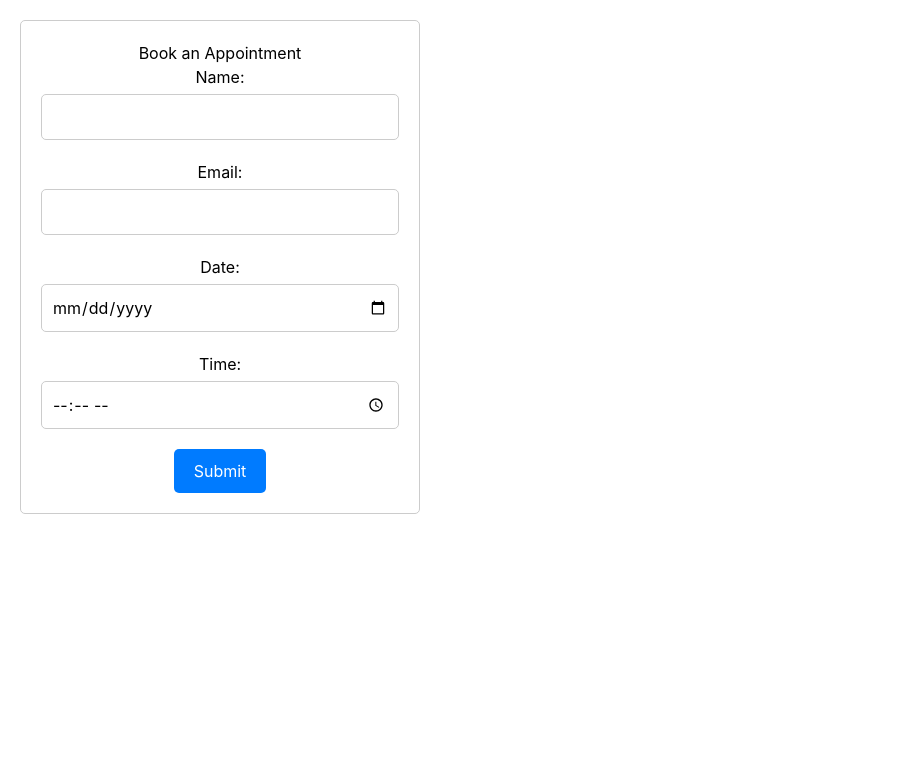
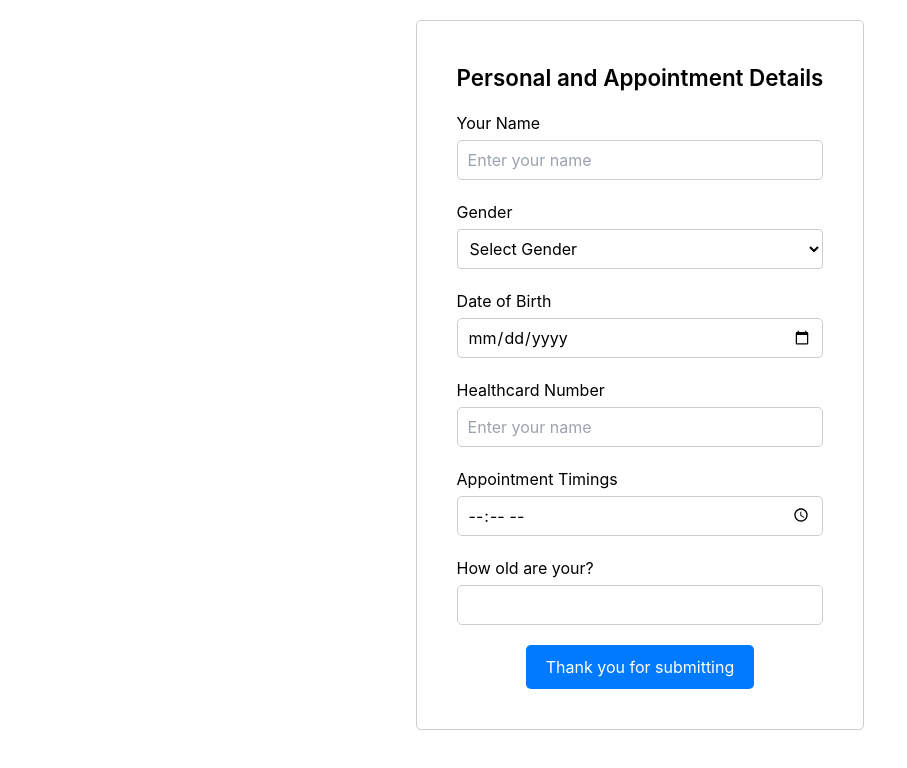
Before and after one commit to saadfareed/Healthomatic-Frontend, a React (Create React App) app: page / in a window 1280 px wide. Shown: the top 768 px of the page, without its empty margins (0-907 px from the left). Built offline with nearby package versions, Linux system fonts and the light colour scheme.

Commit message:
add appointment page

```diff
--- a/src/App.css
+++ b/src/App.css
@@ -1,5 +1,7 @@
 .App {
   text-align: center;
+  display: flex;
+  justify-content: center;
 }
 
 .App-logo {
--- a/src/components/Home.css
+++ b/src/components/Home.css
@@ -1,9 +1,21 @@
-.container {
-    max-width: 400px;
+.mainContainer {
     margin: 20px;
     padding: 20px;
     border: 1px solid #ccc;
     border-radius: 5px;
+    max-height: 750px;
+    overflow: auto;
+  }
+
+.formContainer {
+  padding: inherit;
+}
+
+  .title {
+    display: flex;
+    margin-bottom: 1rem;
+    font-size: 1.4rem;
+    font-weight: 600;
   }
 
   .form-group {
@@ -11,7 +23,7 @@
   }
 
   label {
-    display: block;
+    display: flex;
     margin-bottom: 5px;
   }
 
@@ -24,10 +36,11 @@
     font-size: 16px;
     border: 1px solid #ccc;
     border-radius: 5px;
+    height: 2.5rem;
   }
 
   button {
-    background-color: #007bff;
+    background-color: #007bff !important;
     color: #fff;
     padding: 10px 20px;
     font-size: 16px;
@@ -35,7 +48,3 @@
     border-radius: 5px;
     cursor: pointer;
   }
-
-  button:hover {
-    background-color: #0056b3;
-  }
--- a/src/components/Home.js
+++ b/src/components/Home.js
@@ -1,60 +1,77 @@
 import React, { useState } from "react";
 import './Home.css';
+import GenderField from './genderField';
+
 
 export default function Home() {
   const [name, setName] = useState("");
-  const [email, setEmail] = useState("");
-  const [date, setDate] = useState("");
-  const [time, setTime] = useState("");
+  const [dateOfBirth, setDateOfBirth] = useState("");
+  const [appointmentTime, setAppointmentTime] = useState("");
+  const [healthCardNumber, setHealthCardNumber] = useState("");
+  const [age, setAge] = useState('');
 
   const handleSubmit = (e) => {
     e.preventDefault();
-    // You can perform further actions here, such as sending the form data to a server
-    console.log("Form submitted:", { name, email, date, time });
+    console.log("Form submitted:", { name, dateOfBirth, healthCardNumber, appointmentTime, age });
   };
 
   return (
-    <div className="container">
-      <h2>Book an Appointment</h2>
+    <div className="mainContainer">
+      <div className="formContainer">
+        <h2 className="title">Personal and Appointment Details</h2>
         <form onSubmit={handleSubmit}>
           <div className="form-group">
-          <label>Name:</label>
+            <label>Your Name</label>
             <input
               type="text"
               value={name}
+              placeholder="Enter your name"
               onChange={(e) => setName(e.target.value)}
               required
             />
           </div>
+          <GenderField />
           <div className="form-group">
-          <label>Email:</label>
+            <label>Date of Birth</label>
             <input
-            type="email"
-            value={email}
-            onChange={(e) => setEmail(e.target.value)}
+              type="date"
+              value={dateOfBirth}
+              onChange={(e) => setDateOfBirth(e.target.value)}
               required
             />
           </div>
           <div className="form-group">
-          <label>Date:</label>
+            <label>Healthcard Number</label>
             <input
-            type="date"
-            value={date}
-            onChange={(e) => setDate(e.target.value)}
+              type="text"
+              value={healthCardNumber}
+              placeholder="Enter your name"
+              onChange={(e) => setHealthCardNumber(e.target.value)}
               required
             />
           </div>
           <div className="form-group">
-          <label>Time:</label>
+            <label>Appointment Timings</label>
             <input
               type="time"
-            value={time}
-            onChange={(e) => setTime(e.target.value)}
+              value={appointmentTime}
+              onChange={(e) => setAppointmentTime(e.target.value)}
               required
             />
           </div>
-        <button type="submit">Submit</button>
+          <div className="form-group">
+            <label>How old are your?</label>
+            <input
+              type="text"
+              value={age}
+              onChange={(e) => setAge(e.target.value)}
+              required
+            />
+          </div>
+
+          <button type="submit">Thank you for submitting</button>
         </form>
+      </div>
     </div>
   );
 }
--- /dev/null
+++ b/src/components/genderField.css
@@ -0,0 +1,25 @@
+.gender-field {
+  margin-bottom: 20px;
+}
+
+.gender-label {
+  display: flex;
+  margin-bottom: 5px;
+}
+
+.select-gender-option {
+  display: none;
+}
+
+.gender-select {
+  width: 100%;
+  padding: 8px;
+  border: 1px solid #ccc;
+  border-radius: 4px;
+  font-size: 16px;
+  background-color: #fff;
+}
+
+.gender-select option {
+  padding: 8px;
+}
--- /dev/null
+++ b/src/components/genderField.js
@@ -0,0 +1,29 @@
+import React, { useState } from 'react';
+import './genderField.css'; // Import the CSS file
+
+function GenderField() {
+  const [gender, setGender] = useState('');
+
+  const handleGenderChange = (event) => {
+    setGender(event.target.value);
+  };
+
+  return (
+    <div className="gender-field">
+      <label className="gender-label">Gender</label>
+      <select
+        value={gender}
+        onChange={handleGenderChange}
+        className="gender-select"
+        required
+      >
+        <option value="" className="select-gender-option">Select Gender</option>
+        <option value="male">Male</option>
+        <option value="female">Female</option>
+        <option value="other">Other</option>
+      </select>
+    </div>
+  );
+}
+
+export default GenderField;
```
Lines whose indentation alone changed are shown as unchanged.
